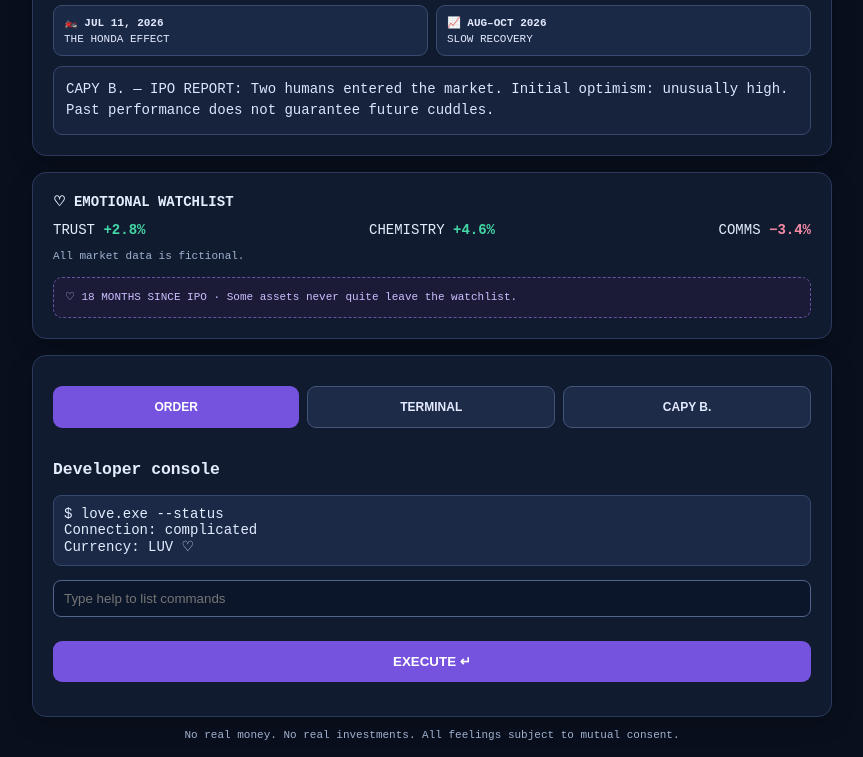
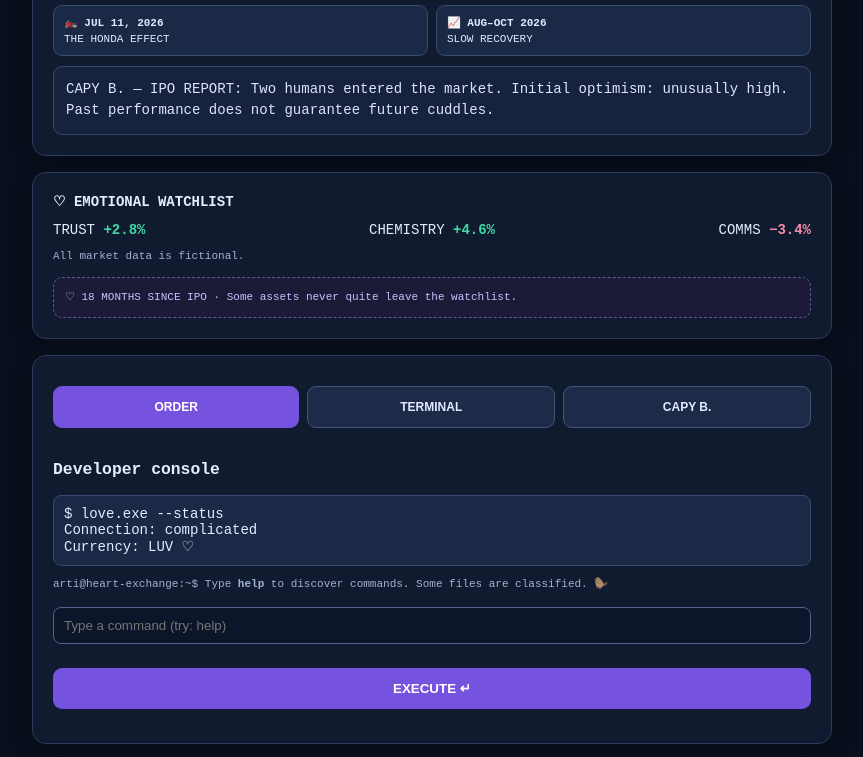
Before and after one commit to nanniesdiary/-love-exe., a plain HTML site: page index.html in a window 1280 px wide. Both pictures are taken after a click on the button "TERMINAL". Shown: the part 835-1592 px from the top of the page, without its empty margins (208-1071 px from the left). Drawn offline with Linux system fonts and the light colour scheme.

Commit message:
Add files via upload

```diff
--- a/index.html
+++ b/index.html
@@ -41,7 +41,7 @@ const eventReports=[
 ];
 function showEvent(i){document.getElementById('event-note').textContent=eventReports[i];document.querySelectorAll('.event').forEach((b,j)=>b.classList.toggle('active',i===j))}showEvent(0);
 let phase=0;const content=document.getElementById('content');const capy='<div style="text-align:center;font-size:56px">🦫👔📈</div><p class="small muted" style="text-align:center">CAPY B. · CHIEF EMOTIONAL OFFICER</p>';
-function tab(t){if(t==='capy')content.innerHTML=capy+'<h3>Quarterly Emotional Earnings</h3><p>LUV reserves: abundant. Emotional volatility: high. Risk of heartbreak: real.</p><div class="pill">“Arti, this isn’t a hedge fund. It’s a heart fund. Please trade responsibly.”</div>';else if(t==='terminal')content.innerHTML='<h3>Developer console</h3><div class="pill">$ love.exe --status<br>Connection: complicated<br>Currency: LUV ♡</div><p><input id="cmd" placeholder="Type help to list commands"></p><button onclick="run()">EXECUTE ↵</button><p id="output" class="terminal-output" aria-live="polite"></p>';else trade()}
+function tab(t){if(t==='capy')content.innerHTML=capy+'<h3>Quarterly Emotional Earnings</h3><p>LUV reserves: abundant. Emotional volatility: high. Risk of heartbreak: real.</p><div class="pill">“Arti, this isn’t a hedge fund. It’s a heart fund. Please trade responsibly.”</div>';else if(t==='terminal')content.innerHTML='<h3>Developer console</h3><div class="pill">$ love.exe --status<br>Connection: complicated<br>Currency: LUV ♡</div><p class="small muted">arti@heart-exchange:~$ Type <b>help</b> to discover commands. Some files are classified. 🦫</p><p><input id="cmd" placeholder="Type a command (try: help)"></p><button onclick="run()">EXECUTE ↵</button><p id="output" class="terminal-output" aria-live="polite"></p>';else trade()}
 function run(){
  const el=document.getElementById('cmd');const v=el.value.trim().toLowerCase();
  const commands={
@@ -50,7 +50,8 @@ function run(){
   'sudo apt install love':'Reading package lists... Done.\nResolving dependencies...\nERROR: mutual_consent_required.\nHint: Love is not a package you can force-install. ♡',
   'help':'AVAILABLE COMMANDS\nwhoami\ngit status\nsudo apt install love\nsudo restore --relationship\ni love you\nhelp',
   'sudo restore --relationship':'✓ love.exe installed. ERROR: mutual_consent_required ♡ — Can’t sudo someone’s heart.',
-  'i love you':'ERROR 404: Feelings never deleted. 💜'
+  'i love you':'ERROR 404: Feelings never deleted. 💜',
+  'cat /heart/readme.md':'# HEART REPOSITORY ♡\nSome feelings cannot be removed with git reset.\nNo force pushes. No guaranteed merges.\nJust two humans, a few green candles, and one very suspicious capybara. 🦫'
  };
  document.getElementById('output').textContent=commands[v]||'Command not recognized. Type help for available commands.';
 }
```
